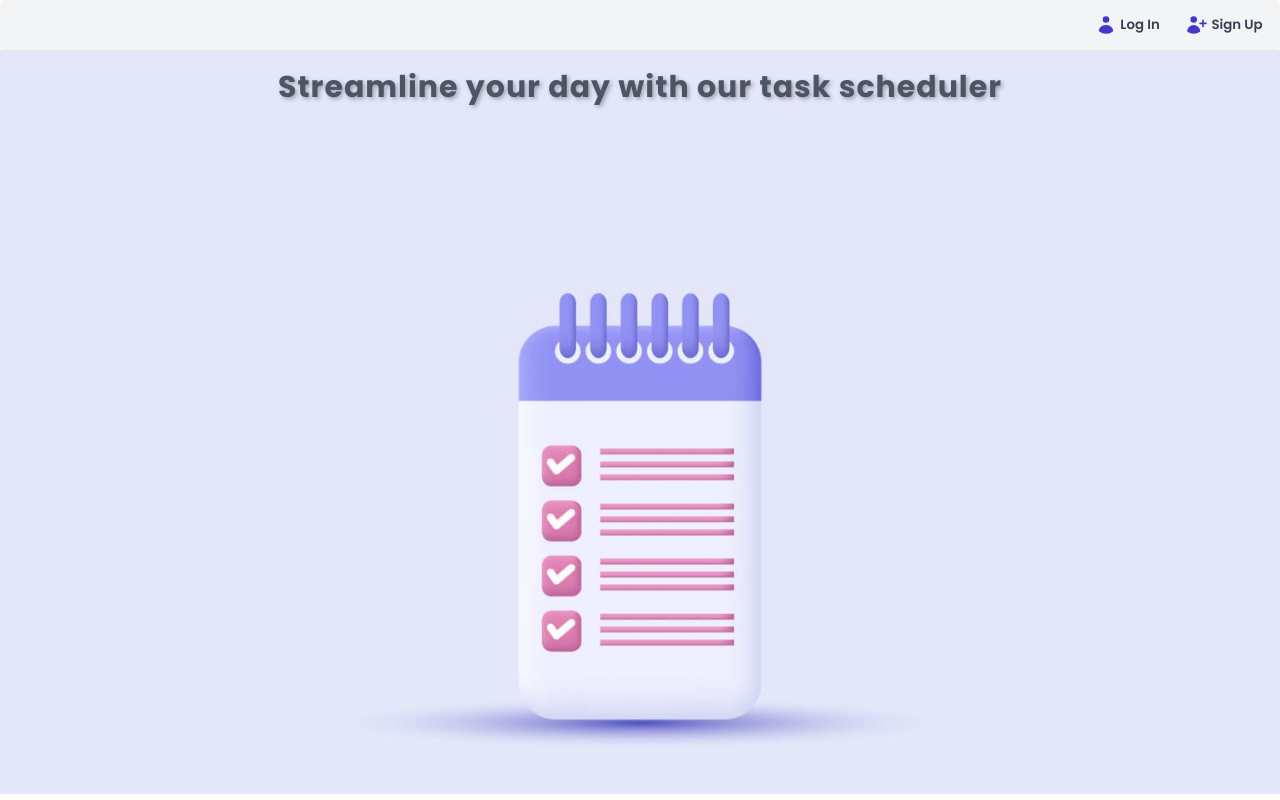
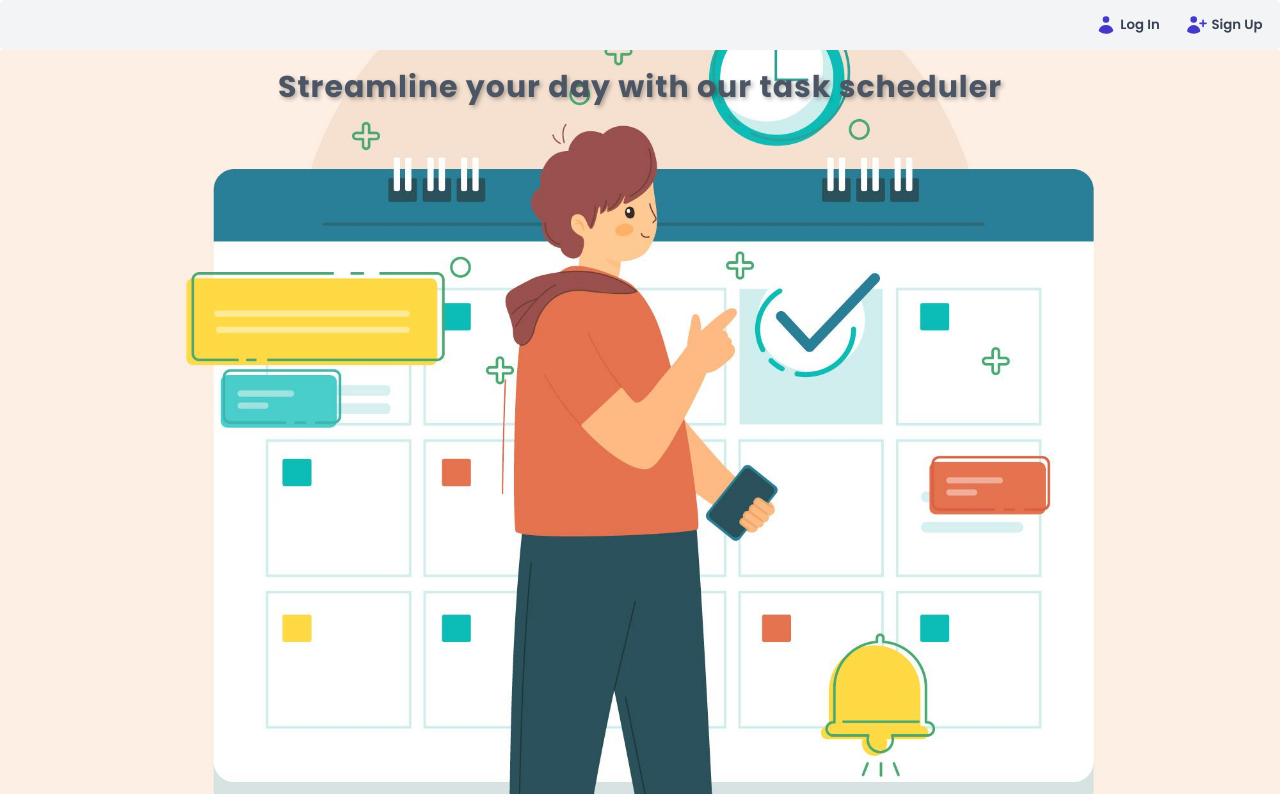
Before and after one commit to Moamen-Youssef/task-scheduler-v2, a React (Vite) app: page /task-scheduler-v2/landing in a window 1280 px wide. Built offline with nearby package versions, Linux system fonts and the light colour scheme; a web font is replaced by a local one.

Commit message:
"try another background"

```diff
--- a/src/pages/Landing.jsx
+++ b/src/pages/Landing.jsx
@@ -2,7 +2,7 @@ import styled from 'styled-components';
 
 function Landing() {
   const StyledLandingCover = styled.div`
-    background-image: url('public/background.jpeg');
+    background-image: url('public/background.jpg');
     height: 100vh;
     background-size: cover;
     background-position: center;
```
Also changed, not shown: public/background.jpeg (deleted), public/background.jpg (added).
